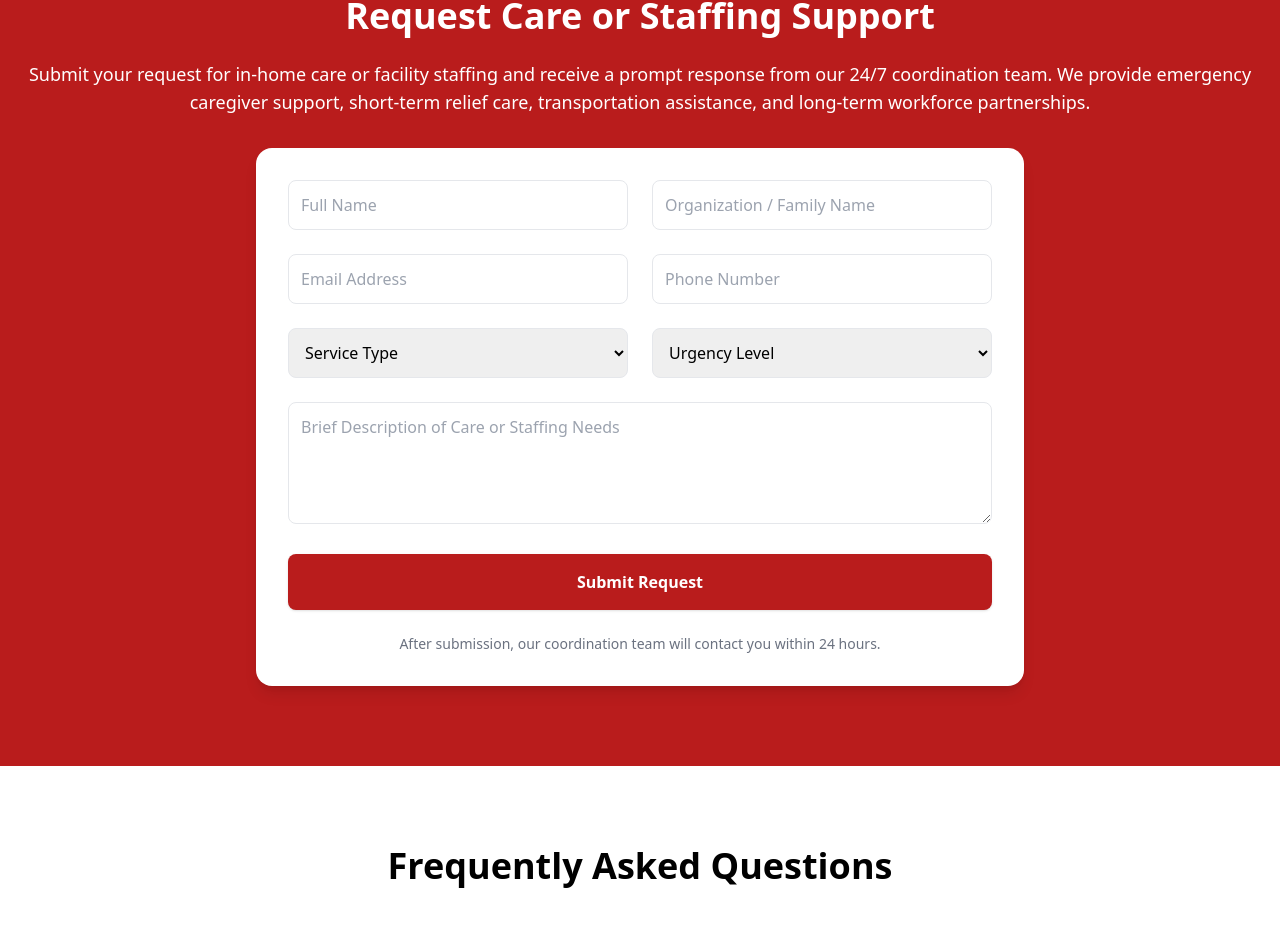
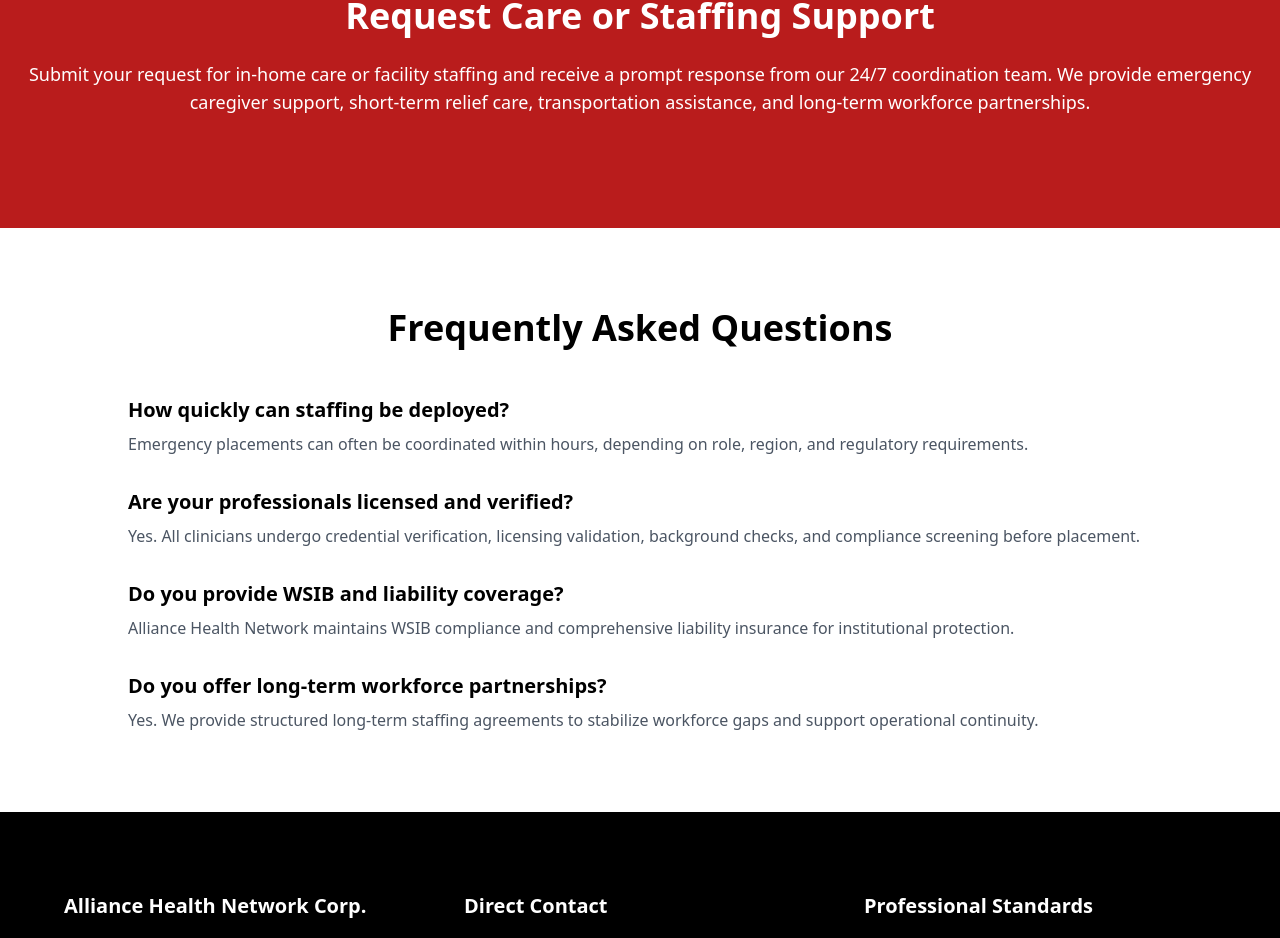
Before and after one commit to AllianceHealthNetwork/alliance-health-network, a React (Create React App) app: page / in a window 1280 px wide. Shown: the part 5203-6141 px from the top of the page. Built offline with nearby package versions, Linux system fonts and the light colour scheme.

Commit message:
Removed contact form

```diff
--- a/package.json
+++ b/package.json
@@ -2,6 +2,7 @@
   "name": "alliance-health-network",
   "version": "0.1.0",
   "private": true,
+  "homepage": "https://adetaiwo.github.io/alliance-health-network",
   "dependencies": {
     "@emailjs/browser": "^4.4.1",
     "@testing-library/dom": "^10.4.1",
@@ -14,12 +15,14 @@
     "react-dom": "^19.2.4",
     "react-helmet": "^6.1.0",
     "react-router-dom": "^6.30.3",
-    "react-scripts": "5.0.1",
+    "react-scripts": "^5.0.1",
     "web-vitals": "^2.1.4"
   },
   "scripts": {
     "start": "react-scripts start",
     "build": "react-scripts build",
+    "predeploy": "npm run build",
+    "deploy": "gh-pages -d build",
     "test": "react-scripts test",
     "eject": "react-scripts eject"
   },
@@ -43,6 +46,7 @@
   },
   "devDependencies": {
     "autoprefixer": "^10.4.24",
+    "gh-pages": "^6.3.0",
     "postcss": "^8.5.6",
     "tailwindcss": "^3.4.4"
   }
--- a/src/App.js
+++ b/src/App.js
@@ -411,41 +411,7 @@ export default function App() {
         <p className="mb-8 text-lg">
           Submit your request for in‑home care or facility staffing and receive a prompt response from our 24/7 coordination team. We provide emergency caregiver support, short-term relief care, transportation assistance, and long-term workforce partnerships.
         </p>
-        <form action="https://formspree.io/f/yourformid" method="POST" className="max-w-3xl mx-auto bg-white text-black p-8 rounded-2xl shadow-lg space-y-6">
-          <div className="grid md:grid-cols-2 gap-6">
-            <input type="text" placeholder="Full Name" className="p-3 border rounded-lg w-full" required />
-            <input type="text" placeholder="Organization / Family Name" className="p-3 border rounded-lg w-full" required />
-          </div>
-
-          <div className="grid md:grid-cols-2 gap-6">
-            <input type="email" placeholder="Email Address" className="p-3 border rounded-lg w-full" required />
-            <input type="tel" placeholder="Phone Number" className="p-3 border rounded-lg w-full" required />
-          </div>
-
-          <div className="grid md:grid-cols-2 gap-6">
-            <select className="p-3 border rounded-lg w-full" required>
-              <option value="">Service Type</option>
-              <option>In-Home Care</option>
-              <option>Facility Staffing</option>
-            </select>
-            <select className="p-3 border rounded-lg w-full" required>
-              <option value="">Urgency Level</option>
-              <option>Emergency (Within 24 Hours)</option>
-              <option>Short-Term Coverage</option>
-              <option>Long-Term Support</option>
-            </select>
-          </div>
-
-          <textarea placeholder="Brief Description of Care or Staffing Needs" rows="4" className="p-3 border rounded-lg w-full" required></textarea>
-
-          <button type="submit" className="bg-red-700 text-white px-8 py-4 rounded-lg font-semibold shadow hover:bg-red-800 transition w-full">
-            Submit Request
-          </button>
-
-          <p className="text-sm text-gray-500 text-center">
-            After submission, our coordination team will contact you within 24 hours.
-          </p>
-        </form>
+        {/* Contact form temporarily removed */}
       </section>
 
       {/* FAQ SECTION */}
```
Also changed, not shown: 1 other file (tests, documents, lock files or other folders).
